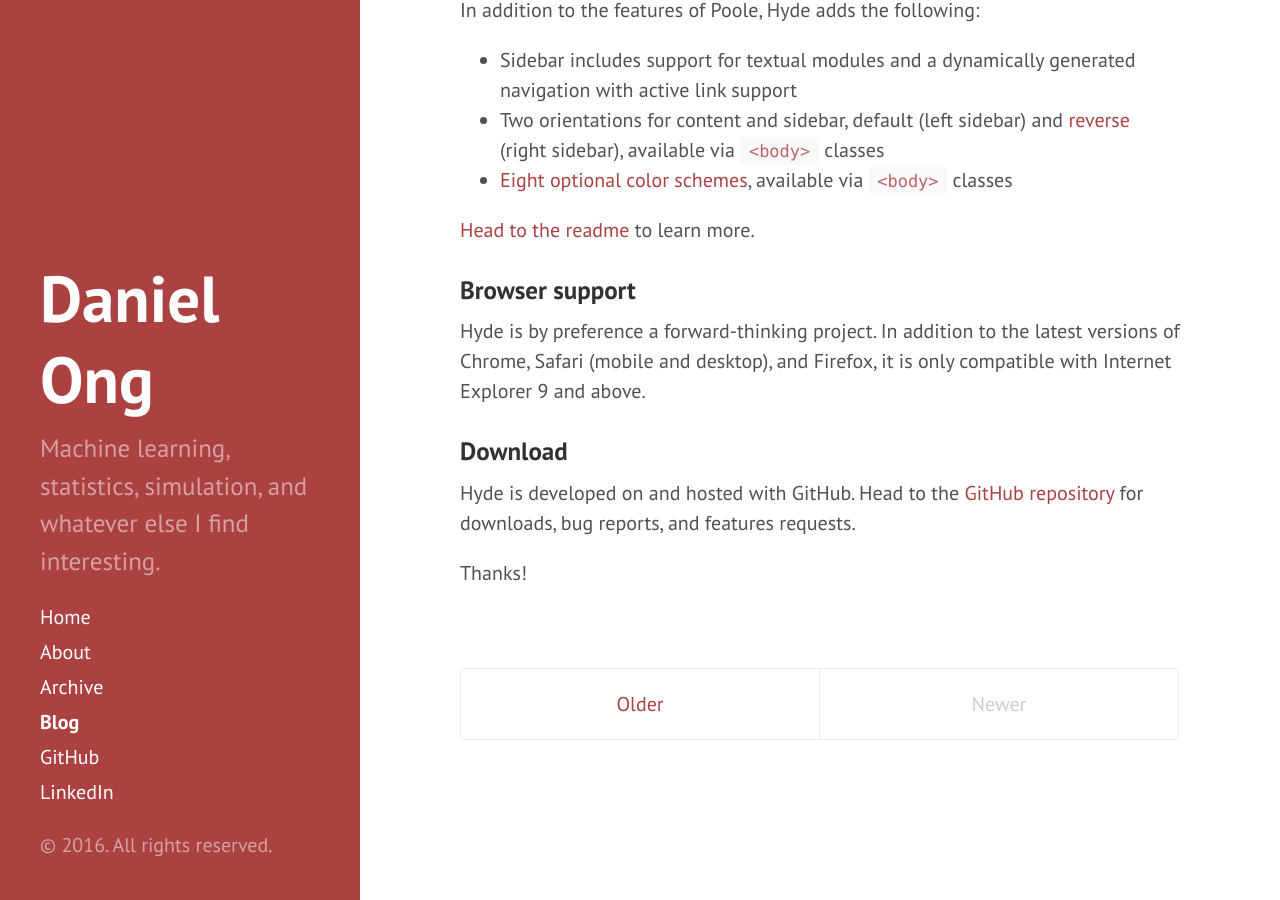
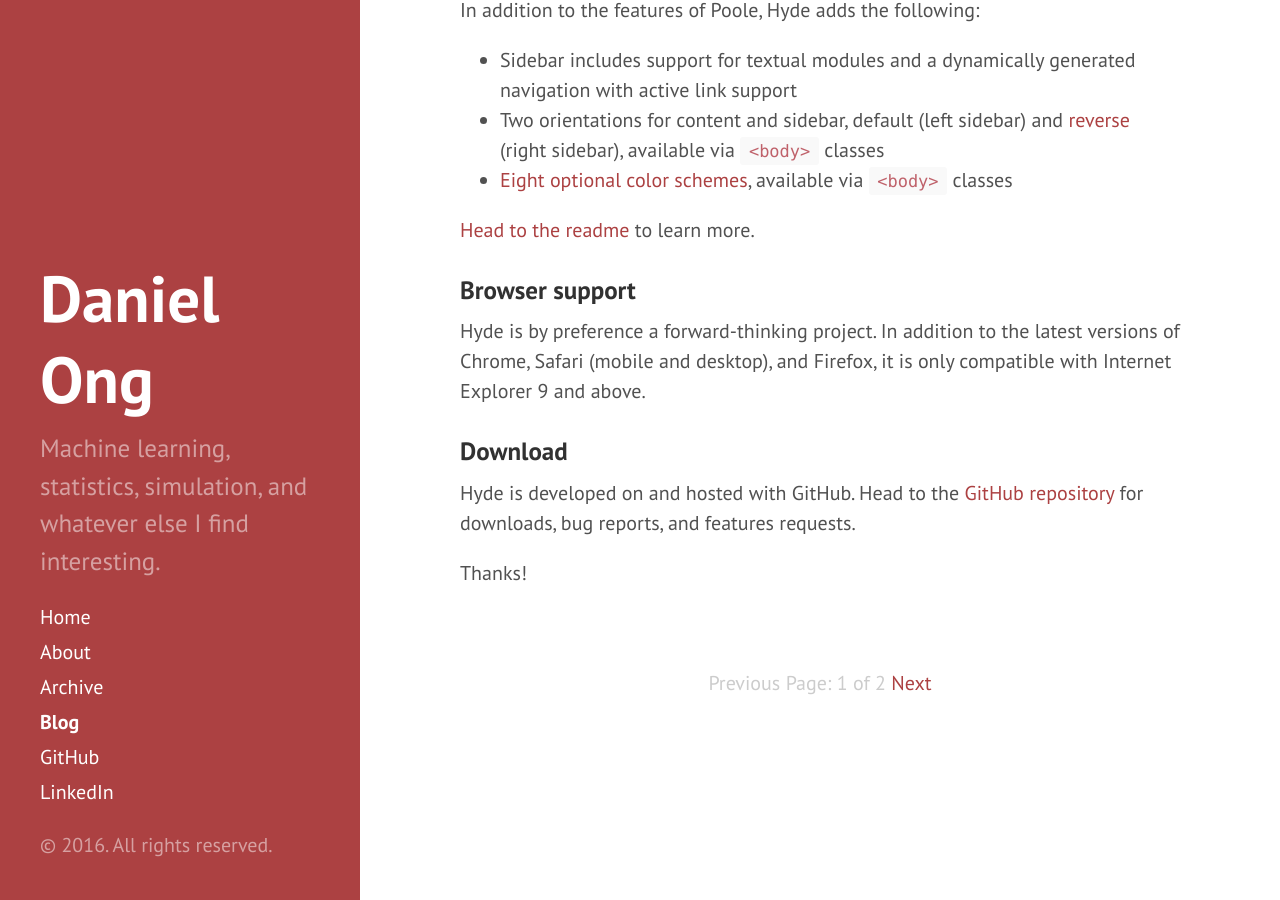
Before and after one commit to danong/danong.github.io, a Jekyll site: the page built from blog/index.html, in a window 1280 px wide and 900 px high, scrolled down 7364 px. Built offline with Jekyll 4.4.1, drawn with Linux system fonts in a browser that asks for light colours; formulas are drawn with MathJax 3; the list of posts is cut into pages by our own code.

Commit message:
trying pagination code from jekyll docs

```diff
--- a/blog/index.html
+++ b/blog/index.html
@@ -20,18 +20,15 @@
 </div>
 
 <div class="pagination">
+  {% if paginator.previous_page %}
+    <a href="{{ paginator.previous_page_path }}" class="previous">Previous</a>
+  {% else %}
+    <span class="previous">Previous</span>
+  {% endif %}
+  <span class="page_number ">Page: {{ paginator.page }} of {{ paginator.total_pages }}</span>
   {% if paginator.next_page %}
-    <a class="pagination-item older" href="{{ site.baseurl }}page{{paginator.next_page}}">Older</a>
+    <a href="{{ paginator.next_page_path }}" class="next">Next</a>
   {% else %}
-    <span class="pagination-item older">Older</span>
-  {% endif %}
-  {% if paginator.previous_page %}
-    {% if paginator.page == 2 %}
-      <a class="pagination-item newer" href="{{ site.baseurl }}">Newer</a>
-    {% else %}
-      <a class="pagination-item newer" href="{{ site.baseurl }}page{{paginator.previous_page}}">Newer</a>
-    {% endif %}
-  {% else %}
-    <span class="pagination-item newer">Newer</span>
+    <span class="next ">Next</span>
   {% endif %}
 </div>
```
